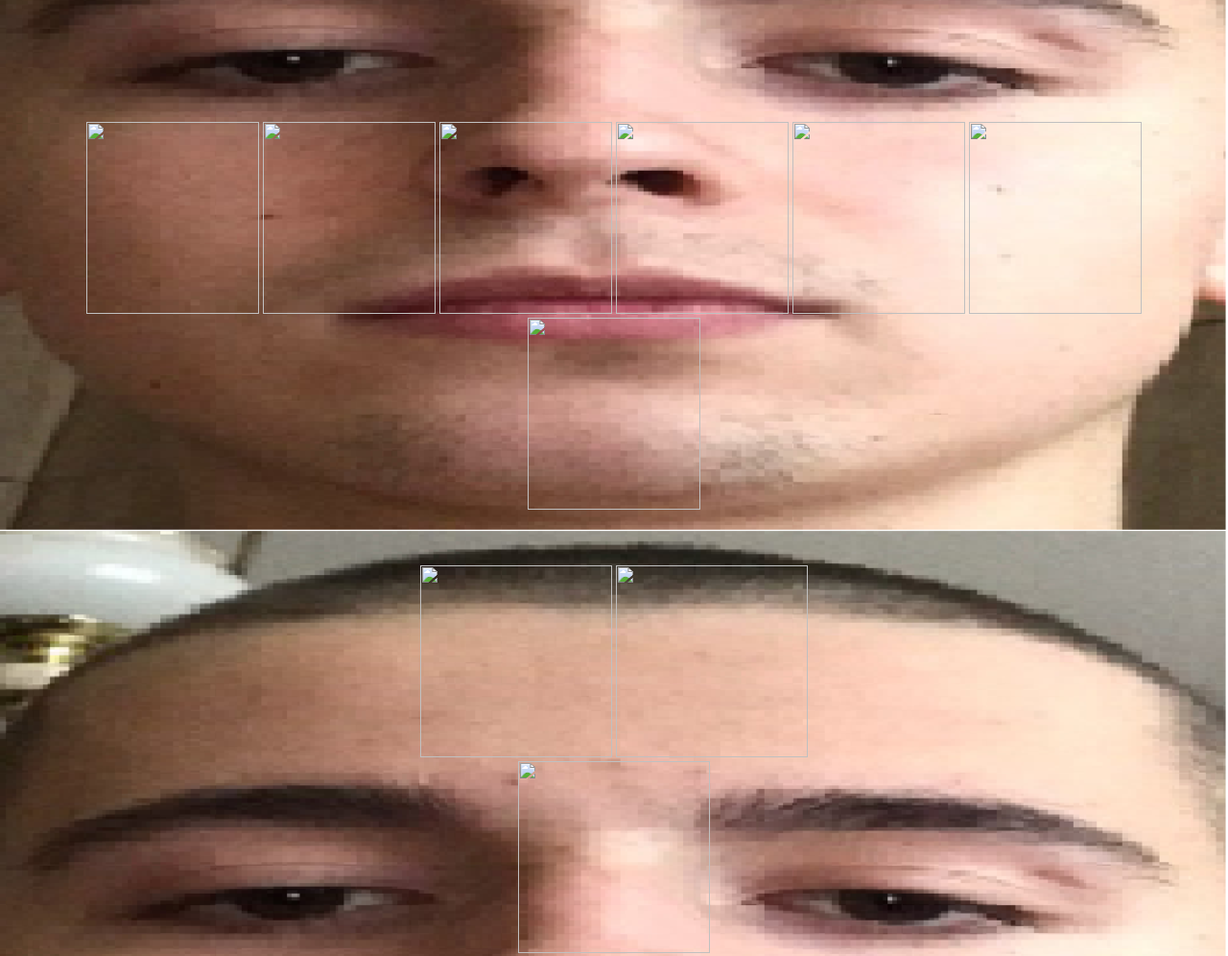
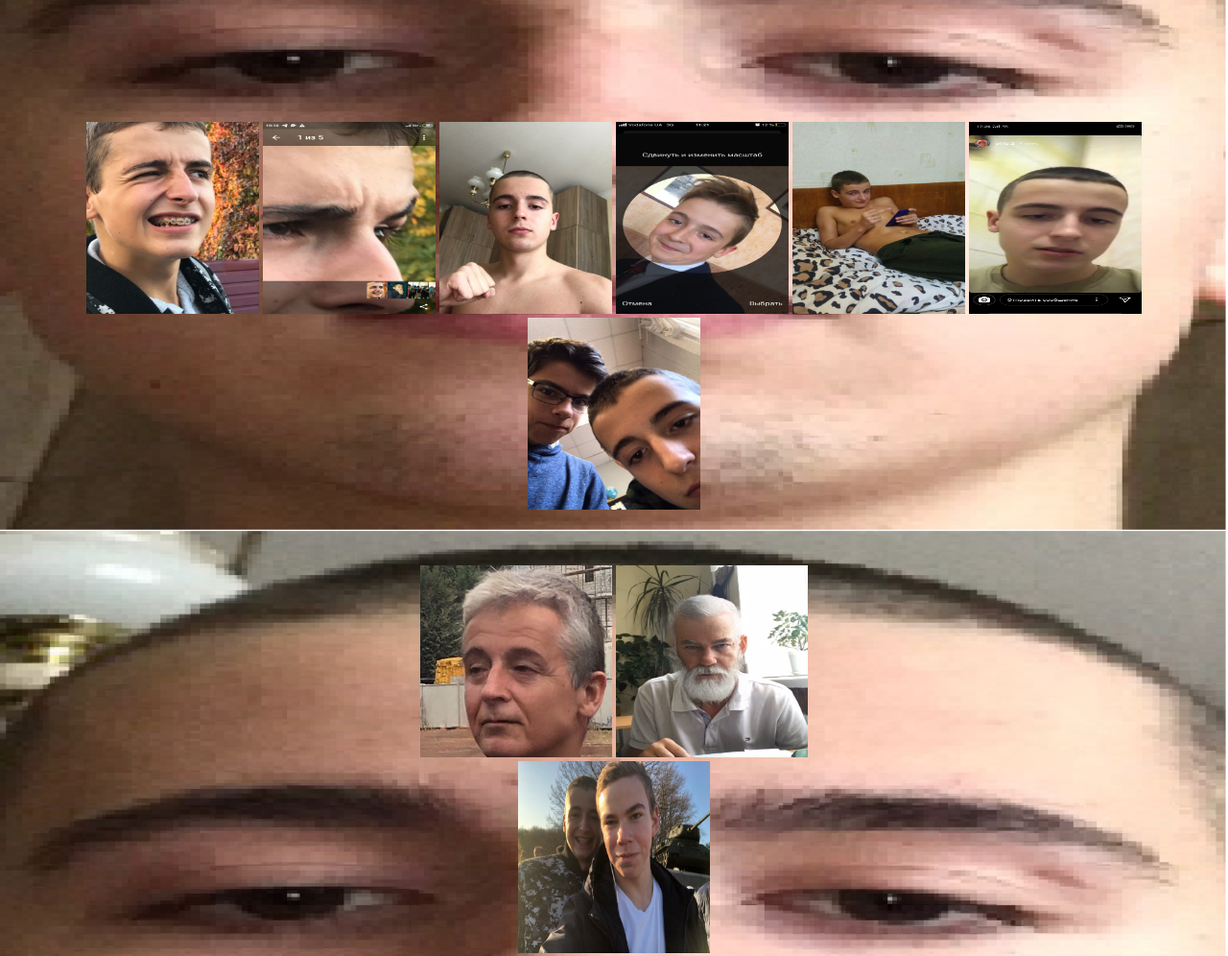
Before and after one commit to Anton7228sk/-, a plain HTML site: page index.html in a window 1280 px wide. Shown: the part 320-1316 px from the top of the page at 96% size. Drawn offline with Linux system fonts and the light colour scheme; files whose address does not match are found by name.

Commit message:
Add files via upload

```diff
--- a/index.html
+++ b/index.html
@@ -19,20 +19,20 @@
 	<p><font size="5" color="gren">В этот день, я хочу что бы ты пошел нахуй. Я просто звебался делать эту хуйню потому что постоянно вижу твое ебало растянутое на весь экран, но мне по приколу программировать сайт. Короче тут будет немного твоих фоток, и читай что написанно под ними. P.S если че на фоне твоего ебало плохо цвета видны поэтому мне пох </font></p>
 	<br><br><br><br><br><br><br><br><br><br><br><br><br><br>
 	<center>
-	<img style="position: relative; width: 180px; height: 200px" src="img/IMG_20200502_155629_269.jpg">
-	<img style="position: relative; width: 180px; height: 200px" src="img/IMG_20200502_155619_287.jpg">
-	<img style="position: relative; width: 180px; height: 200px" src="img/IMG_20200502_155227_756.jpg">
-	<img style="position: relative; width: 180px; height: 200px" src="img/IMG_20200502_155337_351.jpg">
-	<img style="position: relative; width: 180px; height: 200px" src="img/IMG_20200502_155645_685.jpg">
-	<img style="position: relative; width: 180px; height: 200px" src="img/Screenshot_2020-02-12-17-26-15-21.png">
-	<img style="position: relative; width: 180px; height: 200px" src="img/IMG_20200502_155215_895.jpg">
+	<img style="position: relative; width: 180px; height: 200px" src="IMG_20200502_155629_269.jpg">
+	<img style="position: relative; width: 180px; height: 200px" src="IMG_20200502_155619_287.jpg">
+	<img style="position: relative; width: 180px; height: 200px" src="IMG_20200502_155227_756.jpg">
+	<img style="position: relative; width: 180px; height: 200px" src="IMG_20200502_155337_351.jpg">
+	<img style="position: relative; width: 180px; height: 200px" src="IMG_20200502_155645_685.jpg">
+	<img style="position: relative; width: 180px; height: 200px" src="Screenshot_2020-02-12-17-26-15-21.png">
+	<img style="position: relative; width: 180px; height: 200px" src="IMG_20200502_155215_895.jpg">
 	</center>
 	<br><br><br>
 	<center>
-	<img style="position: relative; width: 200px; height: 200px" src="img/IMG_20200502_155655_166.jpg">
-	<img style="position: relative; width: 200px; height: 200px" src="img/IMG_20200502_155720_111.jpg">
+	<img style="position: relative; width: 200px; height: 200px" src="IMG_20200502_155655_166.jpg">
+	<img style="position: relative; width: 200px; height: 200px" src="IMG_20200502_155720_111.jpg">
 	<br>
-	<img style="position: relative; width: 200px; height: 200px" src="img/IMG_20200502_155526_362.jpg">
+	<img style="position: relative; width: 200px; height: 200px" src="IMG_20200502_155526_362.jpg">
 	</center>
 	<br>
 	<center>
```
